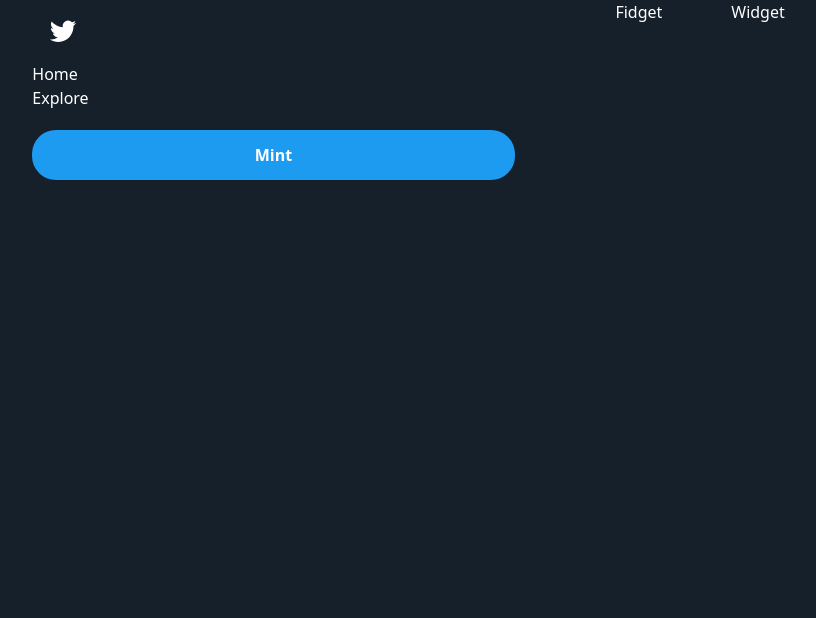
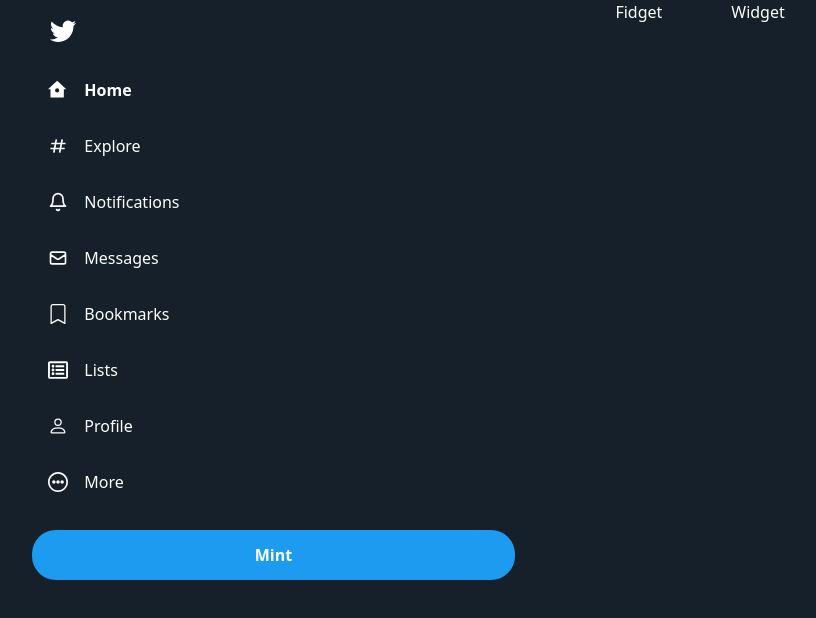
Before and after one commit to david-hung/twitter-blockchain, a Next.js app in the folder twitter-clone-blockchain/: page / in a window 1280 px wide. Shown: the top 618 px of the page, without its empty margins (213-1029 px from the left). Built offline with nearby package versions, Linux system fonts and the light colour scheme.

Commit message:
Button on sidebar are highlighted on hover

```diff
--- a/twitter-clone-blockchain/components/SideBar.js
+++ b/twitter-clone-blockchain/components/SideBar.js
@@ -1,5 +1,19 @@
-import { FiMoreHorizontal } from 'react-icons/fi'
+import { useState, useContext } from 'react'
+import { useRouter } from 'next/router'
+import SidebarOption from './SidebarOption'
+import { RiHome7Line, RiHome7Fill, RiFileList2Fill } from 'react-icons/ri'
+import { BiHash } from 'react-icons/bi'
+import { FiBell, FiMoreHorizontal } from 'react-icons/fi'
+import { HiOutlineMail, HiMail } from 'react-icons/hi'
+import { FaRegListAlt, FaHashtag, FaBell } from 'react-icons/fa'
+import { CgMoreO } from 'react-icons/cg'
 import { VscTwitter } from 'react-icons/vsc'
+import {
+  BsBookmark,
+  BsBookmarkFill,
+  BsPerson,
+  BsPersonFill,
+} from 'react-icons/bs'
 
 const style = {
   wrapper: `flex-[0.7] px-8 flex flex-col`,
@@ -16,18 +30,63 @@
   moreContainer: `flex items-center mr-2`,
 }
 
-function Sidebar() {
+function Sidebar({ initialSelectoinIcon = 'Home' }) {
+  const [selected, setSelected] = useState(initialSelectoinIcon)
   return (
     <div className={style.wrapper}>
       <div className={style.twitterIconContainer}>
         <VscTwitter />
       </div>
-            <div>Home</div>
-            <div>Explore</div>
+      <div className={style.navContainer}>
+        <SidebarOption
+          Icon={selected === 'Home' ? RiHome7Fill : RiHome7Line}
+          text="Home"
+          isActive={Boolean(selected === 'Home')}
+          setSelected={setSelected}
+          redirect={'/'}
+        />
+        <SidebarOption
+          Icon={selected === 'Explore' ? FaHashtag : BiHash}
+          text="Explore"
+          isActive={Boolean(selected === 'Explore')}
+          setSelected={setSelected}
+        />
+        <SidebarOption
+          Icon={selected === 'Notifications' ? FaBell : FiBell}
+          text="Notifications"
+          isActive={Boolean(selected === 'Notifications')}
+          setSelected={setSelected}
+        />
+        <SidebarOption
+          Icon={selected === 'Messages' ? HiMail : HiOutlineMail}
+          text="Messages"
+          isActive={Boolean(selected === 'Messages')}
+          setSelected={setSelected}
+        />
+        <SidebarOption
+          Icon={selected === 'Bookmarks' ? BsBookmarkFill : BsBookmark}
+          text="Bookmarks"
+          isActive={Boolean(selected === 'Bookmarks')}
+          setSelected={setSelected}
+        />
+        <SidebarOption
+          Icon={selected === 'Lists' ? RiFileList2Fill : FaRegListAlt}
+          text="Lists"
+          isActive={Boolean(selected === 'Lists')}
+          setSelected={setSelected}
+        />
+        <SidebarOption
+          Icon={selected === 'Profile' ? BsPersonFill : BsPerson}
+          text="Profile"
+          isActive={Boolean(selected === 'Profile')}
+          setSelected={setSelected}
+          redirect={'/profile'}
+        />
+
+        <SidebarOption Icon={CgMoreO} text="More" setSelected={setSelected} />
         <div className={style.tweetButton}>Mint</div>
-            <div></div>
       </div>
-
+    </div>
   )
 }
 
```
Lines whose indentation alone changed are shown as unchanged.
